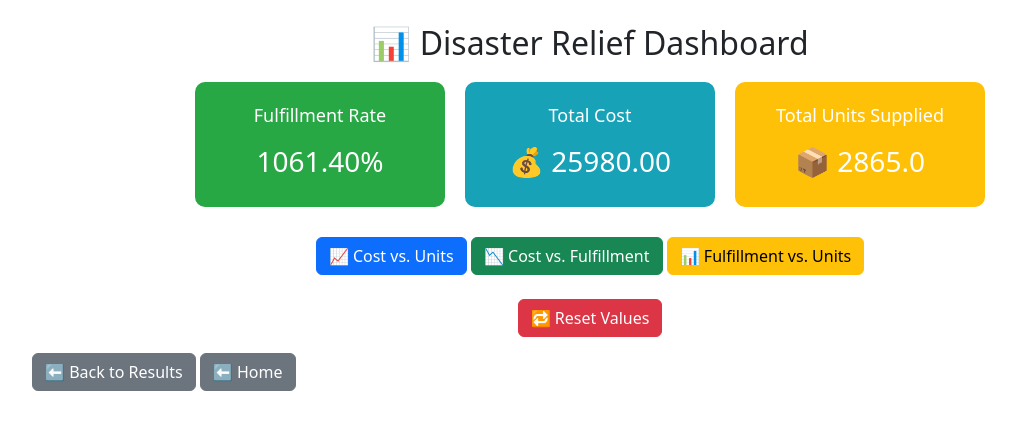
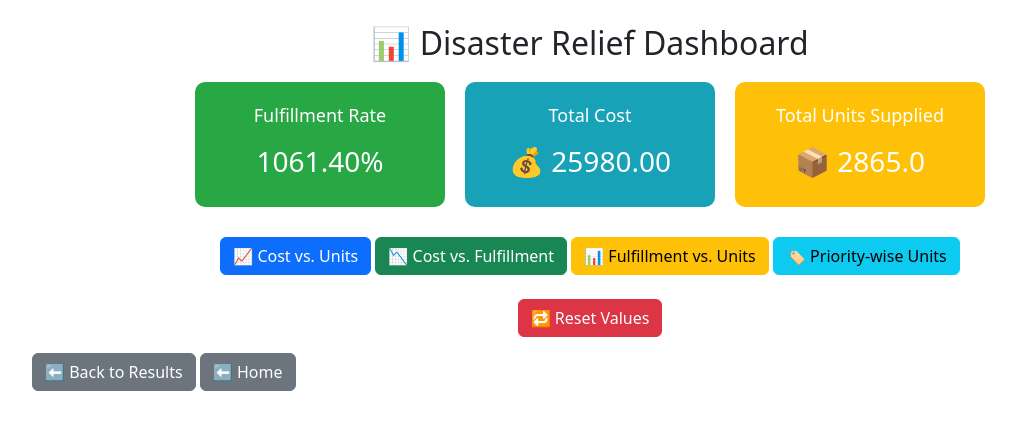
Before and after one commit to aditid23/Disaster-Relief, a Django app: page /dashboard/ in a window 1280 px wide. Shown: the top 430 px of the page, without its empty margins (50-1066 px from the left). Run offline with Django 5.2, Linux system fonts and the light colour scheme; data comes from the database, SQL or seed files in the repository; both versions use the stored data as it was after the commit; data that the repository does not hold is empty.

Commit message:
Tenth Commit

```diff
--- a/logistics/templates/dashboard.html
+++ b/logistics/templates/dashboard.html
@@ -71,11 +71,12 @@
         </div>
     </div>
 
-        <!-- ✅ Graph Buttons + Reset Button -->
+    <!-- ✅ Graph Buttons -->
     <div class="graph-buttons text-center">
         <button class="btn btn-primary" onclick="showGraph('costVsUnits')">📈 Cost vs. Units</button>
         <button class="btn btn-success" onclick="showGraph('costVsFulfillment')">📉 Cost vs. Fulfillment</button>
         <button class="btn btn-warning" onclick="showGraph('fulfillmentVsUnits')">📊 Fulfillment vs. Units</button>
+        <button class="btn btn-info" onclick="showGraph('priorityWise')">🏷️ Priority-wise Units</button>
         <br><br>
         <button class="btn btn-danger" onclick="resetDashboard()">🔁 Reset Values</button>
     </div>
@@ -97,6 +98,7 @@
     var totalCost = parseFloat("{{ total_cost|default:'0' }}");
     var totalUnits = parseFloat("{{ total_units|default:'0' }}");
     var fulfillmentRate = parseFloat("{{ fulfillment_rate|default:'0' }}");
+    const priorityData = JSON.parse('{{ priority_data|safe|escapejs }}');
 
     function showGraph(type) {
         document.querySelector('.graph-container').style.display = 'block';
@@ -107,11 +109,20 @@
 
         let labels = [];
         let dataValues = [];
-            let backgroundColors = ["#17a2b8", "#ffc107"];
-            let borderColors = ["#127a8f", "#d39e00"];
+        let backgroundColors = [];
+        let borderColors = [];
         let chartTitle = "";
+        let chartType = "bar";  // default
 
-            if (type === "costVsUnits") {
+        if (type === "priorityWise") {
+            labels = priorityData.map(item => "Priority " + item.priority);
+            dataValues = priorityData.map(item => item.total_units);
+            backgroundColors = ["#dc3545", "#ffc107", "#28a745"];
+            borderColors = ["#a71d2a", "#d39e00", "#1c7c34"];
+            chartTitle = "Priority-wise Units Allocated";
+            chartType = "pie";
+
+        } else if (type === "costVsUnits") {
             labels = ["Total Cost", "Total Units Supplied"];
             dataValues = [totalCost, totalUnits];
             backgroundColors = ["#ff6384", "#36a2eb"];
@@ -134,7 +145,7 @@
         }
 
         graphChart = new Chart(graphCanvas, {
-                type: "bar",
+            type: chartType,
             data: {
                 labels: labels,
                 datasets: [{
@@ -156,7 +167,10 @@
                         text: chartTitle,
                         font: { size: 18 }
                     },
-                        legend: { display: false },
+                    legend: {
+                        display: true,
+                        position: "bottom"
+                    },
                     tooltip: {
                         enabled: true,
                         backgroundColor: "#ffffff",
@@ -164,7 +178,7 @@
                         bodyColor: "#000"
                     }
                 },
-                    scales: {
+                scales: chartType === "bar" ? {
                     y: {
                         beginAtZero: true,
                         grid: { color: "#ddd" }
@@ -172,7 +186,7 @@
                     x: {
                         grid: { color: "#ddd" }
                     }
-                    }
+                } : {}
             }
         });
     }
@@ -191,8 +205,7 @@
 
         // Reset graph if it's already showing
         if (graphChart) {
-                graphChart.data.datasets[0].data = [0, 0];
-                graphChart.update();
+            graphChart.destroy();
         }
     }
 </script>
--- a/logistics/urls.py
+++ b/logistics/urls.py
@@ -1,9 +1,10 @@
 from django.urls import path
-from .views import input_data, results_page, dashboard_page, home_redirect
+from .views import input_data, results_page, dashboard_page, home_redirect, export_csv
 
 urlpatterns = [
     path('', home_redirect),
     path('input/', input_data, name='input_page'),
     path('results/', results_page, name='results_page'),
-    path('dashboard/', dashboard_page, name='go_to_dashboard'),  # Now it will work
+    path('dashboard/', dashboard_page, name='go_to_dashboard'),
+    path('export-csv/', export_csv, name='export_csv'),
 ]
--- a/logistics/views.py
+++ b/logistics/views.py
@@ -1,9 +1,20 @@
+import json
+import csv
 from django.shortcuts import render, redirect
+from django.http import HttpResponse
 from django.db.models import Sum, FloatField
 from django.db.models.functions import Coalesce, Cast
+
 from .lp_solver import solve_transportation_problem
 from .models import Warehouse, AffectedArea, TransportationCost, AllocationResult, OptimizationResult, PriorityAllocation
 
+
+# -------------------- Home Redirect --------------------
+def home_redirect(request):
+    return redirect('input_page')
+
+
+# -------------------- Input Data Handler --------------------
 def input_data(request):
     if request.method == 'POST':
         warehouse_names = request.POST.getlist('warehouse_name[]')
@@ -32,23 +43,35 @@ def input_data(request):
         try:
             solver_output = solve_transportation_problem(warehouses, areas, costs)
             solution = {f"{w} → {a}": allocated_units for (w, a), allocated_units in solver_output.items()}
+
+            # ✅ Save allocation results to the DB
+            AllocationResult.objects.all().delete()
+
+            for (warehouse, area), units in solver_output.items():
+                cost_per_unit = costs.get((warehouse, area), 0)
+                AllocationResult.objects.create(
+                warehouse=warehouse,
+                area=area,
+                allocated_units=units,
+                cost=cost_per_unit
+                )
+
+
         except Exception as e:
             return render(request, 'input.html', {'error_message': f"Solver error: {str(e)}"})
 
         city_costs = {}
         total_cost = 0
         total_units_supplied = sum(solver_output.values())
-
+        print("Solver output:", solver_output)
         for (warehouse, area), allocated_units in solver_output.items():
             cost_per_unit = costs.get((warehouse, area), 0)
             total_city_cost = allocated_units * cost_per_unit
             city_costs[area] = city_costs.get(area, 0) + total_city_cost
             total_cost += total_city_cost
-
-        # Calculate fulfillment rate
+        print("AllocationResult count after saving:", AllocationResult.objects.count())
         fulfillment_rate = (total_units_supplied / total_demand) * 100 if total_demand else 0
 
-        # Save optimization results
         save_optimization_results(fulfillment_rate, total_cost, total_units_supplied, {})
 
         request.session['solution'] = solution
@@ -61,6 +84,7 @@ def input_data(request):
 
     return render(request, 'input.html')
 
+# -------------------- Results Page --------------------
 def results_page(request):
     solution = request.session.get('solution', {})
     city_costs = request.session.get('city_costs', {})
@@ -99,37 +123,65 @@ def results_page(request):
         'actual_demands': actual_demands
     })
 
+
+# -------------------- Dashboard Page --------------------
 def dashboard_page(request):
-    # Aggregate all past optimization results while handling mixed types
     aggregated_result = OptimizationResult.objects.aggregate(
         total_fulfillment_rate=Coalesce(Sum(Cast('fulfillment_rate', FloatField())), 0.0),
         total_cost=Coalesce(Sum(Cast('total_cost', FloatField())), 0.0),
         total_units=Coalesce(Sum(Cast('total_units', FloatField())), 0.0)
     )
 
-    # Fetch aggregated priority allocation
-    priority_data = PriorityAllocation.objects.values('priority').annotate(total_units=Sum('units'))
+    priority_qs = PriorityAllocation.objects.values('priority').annotate(total_units=Sum('units'))
+    priority_data = list(priority_qs)
 
     context = {
         "fulfillment_rate": aggregated_result["total_fulfillment_rate"],
         "total_cost": aggregated_result["total_cost"],
-        "total_units": aggregated_result["total_units"]
-        # "priority_data": priority_data
+        "total_units": aggregated_result["total_units"],
+        "priority_data": json.dumps(priority_data)
     }
 
     return render(request, "dashboard.html", context)
 
+
+# -------------------- Save Optimization Results --------------------
 def save_optimization_results(fulfillment_rate, total_cost, total_units, priority_allocations):
-    # Save results in the database
     session = OptimizationResult.objects.create(
         fulfillment_rate=fulfillment_rate,
         total_cost=total_cost,
         total_units=total_units
     )
 
-    # Save priority-based allocation
     for priority, units in priority_allocations.items():
         PriorityAllocation.objects.create(session=session, priority=priority, units=units)
 
-def home_redirect(request):
-    return redirect('input_page')
+
+# -------------------- Static Dashboard Mock View --------------------
+def dashboard_view(request):
+    priority_data = [
+        {"priority": "High", "total_units": 150},
+        {"priority": "Medium", "total_units": 100},
+        {"priority": "Low", "total_units": 50}
+    ]
+    return render(request, "dashboard.html", {
+        "priority_data_json": json.dumps(priority_data),
+        "total_cost": 10000,
+        "total_units": 300,
+        "fulfillment_rate": 85
+    })
+
+
+# -------------------- Export CSV --------------------
+def export_csv(request):
+    response = HttpResponse(content_type='text/csv')
+    response['Content-Disposition'] = 'attachment; filename="allocation_results.csv"'
+
+    writer = csv.writer(response)
+    writer.writerow(['Warehouse', 'Area', 'Allocated Units', 'Cost'])
+
+    results = AllocationResult.objects.all()
+    for result in results:
+        writer.writerow([result.warehouse, result.area, result.allocated_units, result.cost])
+
+    return response
```
Also changed, not shown: logistics/templates/results.html (+50 -2 lines), db.sqlite3. Lines whose indentation alone changed are shown as unchanged.
